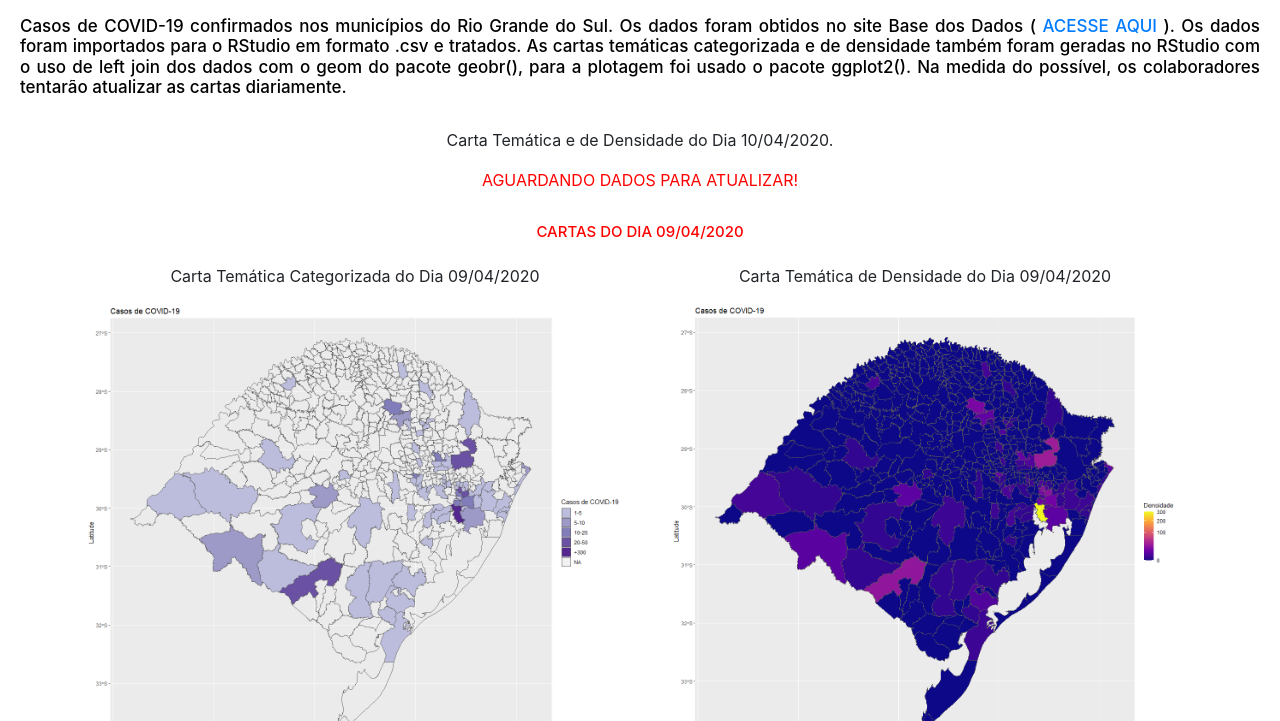
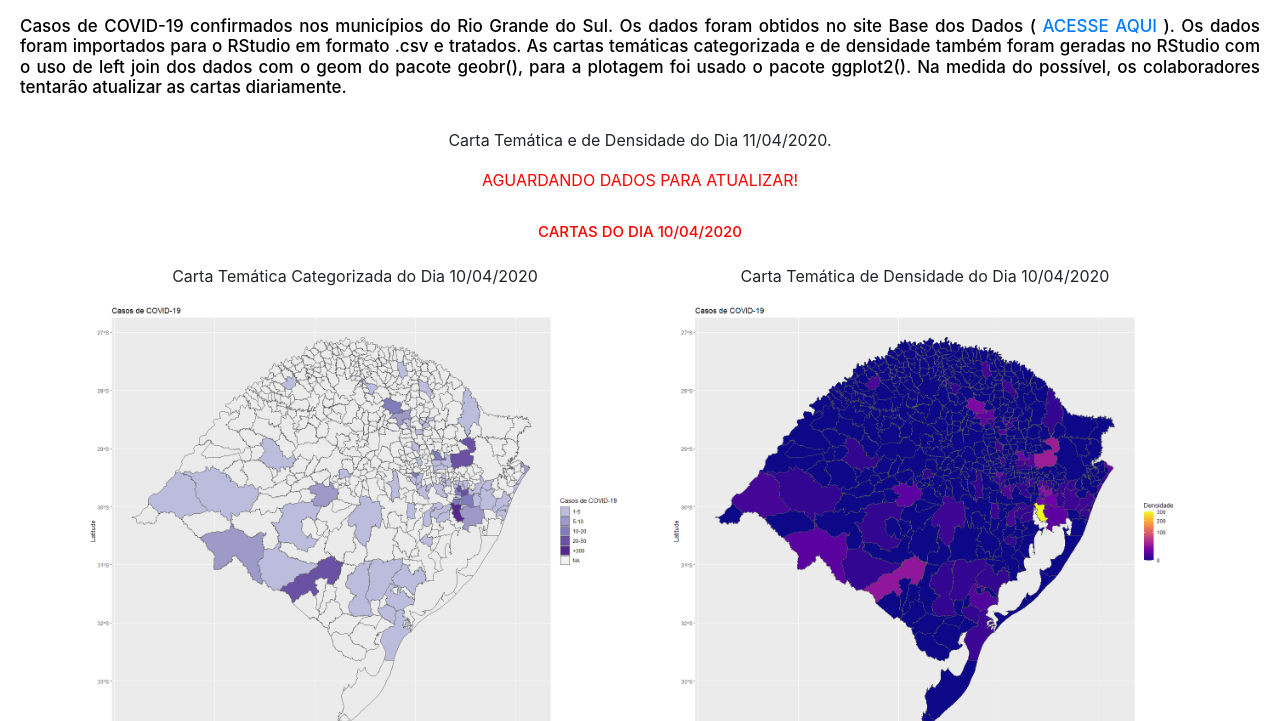
Before and after one commit to Prof-Rodrigo-Silva/casoscovid19rs, a plain HTML site: page index.html in a window 1280 px wide. Shown: the part 79-800 px from the top of the page. Drawn offline with Linux system fonts and the light colour scheme.

Commit message:
atualizando

```diff
--- a/index.html
+++ b/index.html
@@ -13,9 +13,27 @@
 <div class="container conteudo">
 
 	<div class="atualizacoes">
-        <p>Carta Temática e de Densidade do Dia 10/04/2020.</p>
+        <p>Carta Temática e de Densidade do Dia 11/04/2020.</p>
         <p style="color: red">AGUARDANDO DADOS PARA ATUALIZAR!</p>
     </div>
+
+	<h3>CARTAS DO DIA 10/04/2020</h3>
+		<div class="row">
+	        <div class="col-lg-6 grafico">
+	            <p> Carta Temática Categorizada do Dia 10/04/2020 </p>
+	            <figure class="zoom" onmousemove="zoom(event)" style="background-image: url(10041.png)">
+	                <img src="10041.png" alt="Carta de Densidade"/>
+	            </figure>
+	        </div>
+
+	        <div class="col-lg-6 grafico">
+	            <p> Carta Temática de Densidade do Dia 10/04/2020 </p>
+	            <figure class="zoom" onmousemove="zoom(event)" style="background-image: url(10042.png)">
+	                <img src="10042.png" alt="Carta de Densidade"/>
+	            </figure>
+	        </div>
+	    </div>
+
 
     <h3>CARTAS DO DIA 09/04/2020</h3>
 	<div class="row">
```
Also changed, not shown: 10041.png (added), 10042.png (added).
